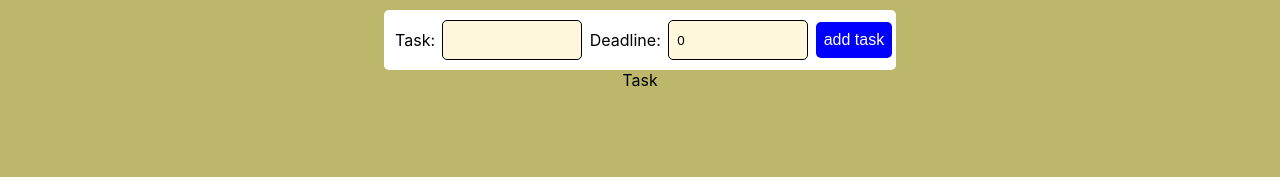
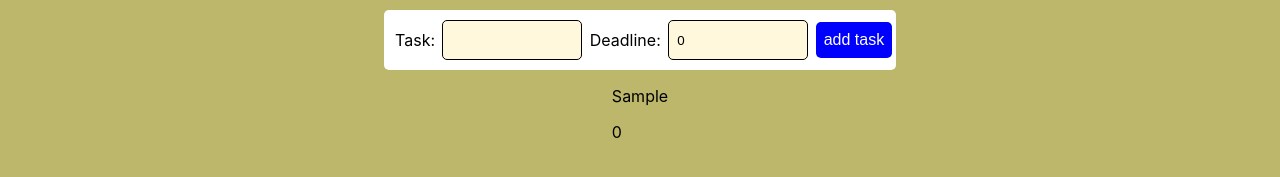
Before and after one commit to miloss98/typescript-practice, a React (Create React App) app: page / in a window 1280 px wide. Both pictures are taken after typing "Sample" into the empty fields and a click on the button "add task". Shown: the part 137-314 px from the top of the page. Built offline with nearby package versions, Linux system fonts and the light colour scheme.

Commit message:
props done

```diff
--- a/src/App.tsx
+++ b/src/App.tsx
@@ -2,7 +2,7 @@ import React, { useState, ChangeEvent } from "react";
 import Task from "./Task";
 import "./App.css";
 
-interface TaskListInterface {
+export interface TaskListInterface {
   task: string;
   deadline: number;
 }
@@ -55,7 +55,9 @@ const App: React.FC = () => {
           </button>
         </div>
         <div className="tasks-container">
-          <Task />
+          {taskList.map((task: TaskListInterface, key: number) => {
+            return <Task tasks={task} key={key} />;
+          })}
         </div>
       </section>
     </div>
--- a/src/Task.tsx
+++ b/src/Task.tsx
@@ -1,7 +1,17 @@
 import React from "react";
+import { TaskListInterface } from "./App";
 
-const Task: React.FC = () => {
-  return <div>Task</div>;
+interface Props {
+  tasks: TaskListInterface;
+}
+
+const Task: React.FC<Props> = ({ tasks }) => {
+  return (
+    <div>
+      <p>{tasks.task}</p>
+      <p> {tasks.deadline}</p>
+    </div>
+  );
 };
 
 export default Task;
```
